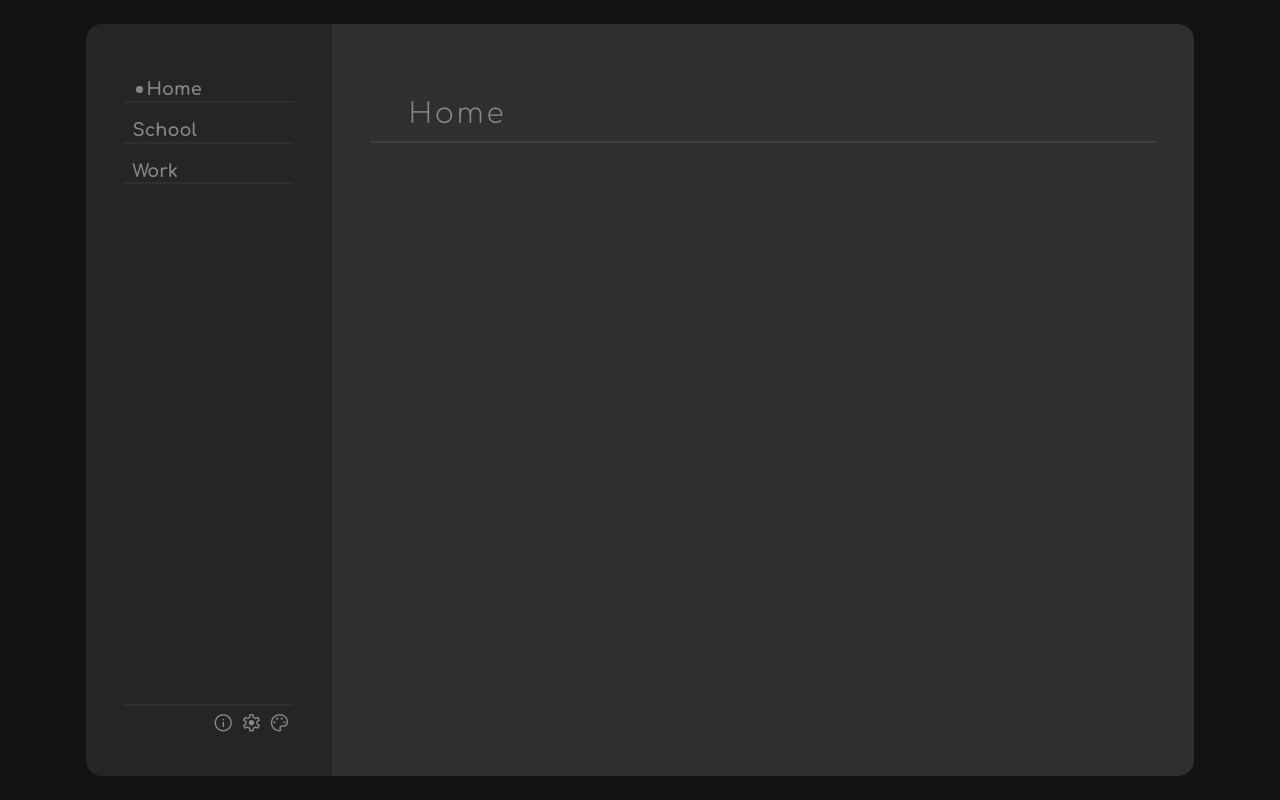
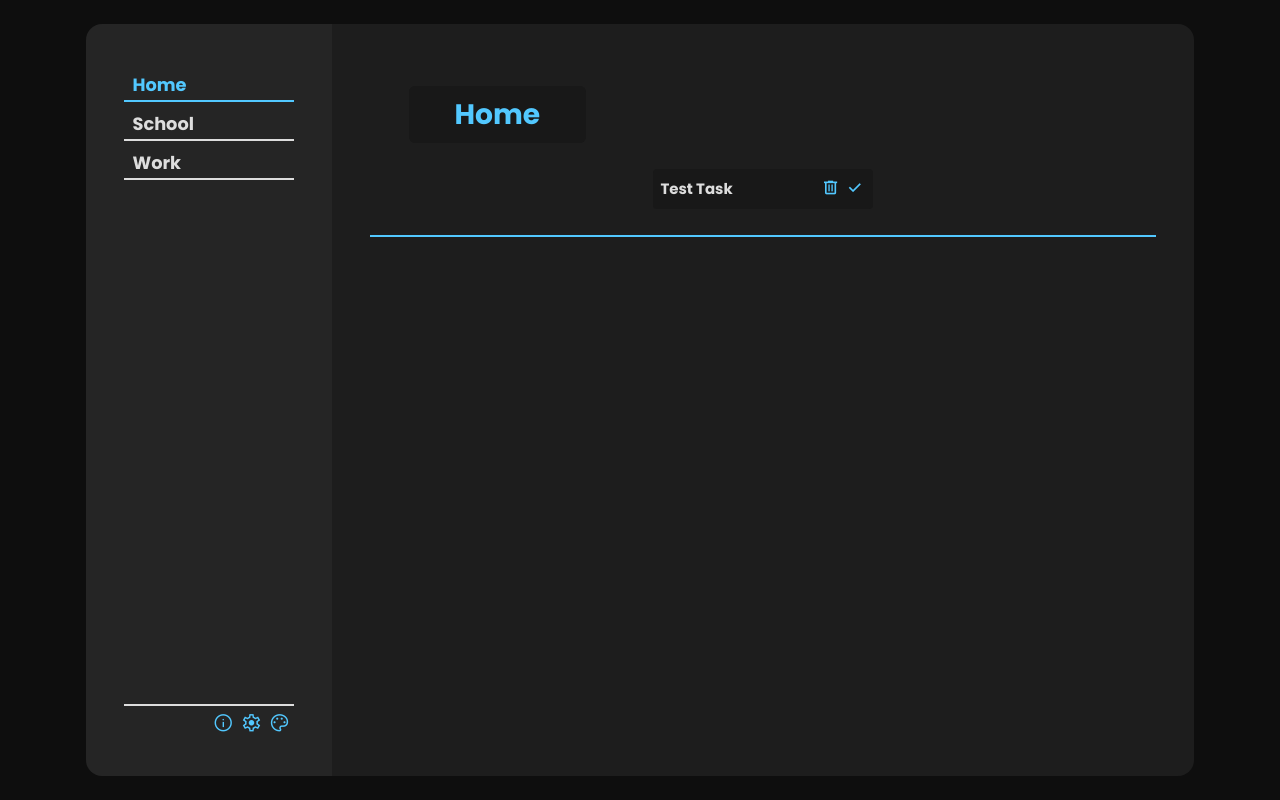
Before and after one commit to alexlp20/react-todolist, a React (Create React App) app: page / in a window 1280 px wide. Built offline with nearby package versions, Linux system fonts and the light colour scheme.

Commit message:
Changed style a bit; Started creating Task element

```diff
--- a/src/App.jsx
+++ b/src/App.jsx
@@ -2,13 +2,24 @@ import "./CSS/global.css";
 import Nav from "./Components/Nav"
 import Main from "./Components/Main";
 import { useState } from "react";
+
+const appStyles = {
+    width: "100vw",
+    height: "100vh",
+    padding: "3vh",
+    display: "flex",
+    flexDirection: "row",
+    justifyContent: "center",
+    alignItems: "stretch",
+    backgroundColor: "var(--appBackground)",
+}
 
 export var currentTab;
 function App() {
   const [current, setCurrent] = useState("Home");
   currentTab = current;
   return (
-    <div className="App">
+    <div className="App" style={appStyles}>
       <Nav function={(text) => {setCurrent(text)}} />
       <Main />
     </div>
--- a/src/CSS/components.css
+++ b/src/CSS/components.css
@@ -1,48 +1,19 @@
-nav {
-    width: 20%;
-    padding: 3vw;
-
-    display: flex;
-    flex-direction: column;
-    justify-content: space-between;
-
-    border-radius: 1em 0 0 1em;
-
-    background-color: var(--firstLower);
-}
-
-main {
-    width: 70%;
-    padding: 3vw;
-    border-radius: 0 1em 1em 0;
-
-    background-color: var(--first);
-}
-
 .NavTab{
-    color: var(--second);
-
+    color: var(--underline);
     padding-left: 5%;
-    padding-block: 10%;
+    padding-block: 5%;
     padding-bottom: 1%;
-
-    border-bottom: solid 2px var(--first);
-
+    border-bottom: solid 2px var(--underline);
     display: flex;
     align-items: center;
     justify-content: flex-start;
-
     transition: all 300ms;
-
     font-size: 1.9vh;
 }
 .NavTab:hover{
     color: var(--secondLower);
-
     padding-left: 20%;
-
-    border-bottom-color: var(--second);
-
+    border-bottom-color: var(--secondLower);
     cursor: pointer;
 }
 
@@ -50,25 +21,12 @@ main {
     width: 100%;
     height: 12%;
     padding-inline: 3vw;
-
     display: flex;
     justify-content: space-between;
     align-items: flex-end;
 }
 
-.currentNavTab::before{
-    content: "";
-
-    width: 0.5vw;
-    height: 0.5vw;
-    margin: 0.3vw;
-    background-color: var(--second);
-    border-radius: 50%;
-    transition: all 300ms;
+.currentNavTab{
+    color: var(--blue);
+    border-bottom-color: var(--blue);
 }
-.currentNavTab:hover::before{
-    background-color: var(--secondLower);
-}
-.currentNavTab:hover{
-    padding-left: 6%;
-}
--- a/src/CSS/global.css
+++ b/src/CSS/global.css
@@ -1,5 +1,4 @@
-@import url('https://fonts.googleapis.com/css2?family=Comfortaa:wght@300;400;500;600;700&family=Raleway:ital,wght@0,100;0,200;0,300;0,400;0,500;0,600;0,700;0,800;0,900;1,100;1,200;1,300;1,400;1,500;1,600;1,700;1,800;1,900&display=swap');
-@import url('https://fonts.googleapis.com/css2?family=Courier+Prime:ital,wght@0,400;0,700;1,400;1,700&display=swap');
+@import url('https://fonts.googleapis.com/css2?family=Bebas+Neue&family=Pacifico&family=Poppins:ital,wght@0,100;0,200;0,300;0,400;0,500;0,600;0,700;0,800;0,900;1,100;1,200;1,300;1,400;1,500;1,600;1,700;1,800;1,900&family=Sacramento&display=swap');
 /*
     THIS FILE IS USED TO DEFINE
     THE GENERAL STYLES OF THE APP
@@ -15,45 +14,47 @@
 .icon{
     margin: 0.3vw;
 
-    color:var(--second);
+    color:var(--blue);
     font-size: 1.6vw;
 
     transition: all 750ms ease-in-out;
 }
 .icon:hover{color: var(--secondLower); cursor: pointer; rotate: 360deg;}
+.taskIcon {
+    margin: 0.3vw;
+    color:var(--blue);
+    font-size: 1.3vw;
+}
+.taskIcon{
+    font-variation-settings:
+    'FILL' 0,
+    'wght' 900,
+    'GRAD' 0,
+    'opsz' 48
+}
 *{
-    font-family: "Comfortaa", sans-serif;
+    font-family: "Poppins", sans-serif;
     margin: 0;
     padding: 0;
     box-sizing: border-box;
 }
 :root{
-    --appBackground: rgb(18, 18, 18);
-    --first: rgb(47, 47, 47);
-    --firstLower: rgb(37, 37, 37);
-    --middle: rgb(62, 62, 62);
-    --second: rgb(134, 134, 134);
+    --appBackground: rgb(14, 14, 14);
+    --main: rgb(29, 29, 29);
+    --nav: rgb(37, 37, 37);
+    --underline: rgb(221, 221, 221);
+    --blue: rgb(82, 200, 255);
     --secondLower: rgb(255, 255, 255);
+    --darker: rgb(24, 24, 24);
+
+    --accept: rgb(35, 195, 29);
+    --delete: rgb(222, 0, 0);
 }
 /*
     ALL DEFAULT STYLES
     START WITH CAPITAL LETTER
 */
-.App {
-    width: 100vw;
-    height: 100vh;
-    padding: 3vh;
-
-
-    display: flex;
-    flex-direction: row;
-    justify-content: center;
-    align-items: stretch;
-
-    background-color: var(--appBackground);
-}
 
 .Heading{
-    font-family: "Comfortaa", cursive;
     font-weight: bolder;
 }
--- a/src/Components/Main.jsx
+++ b/src/Components/Main.jsx
@@ -1,30 +1,52 @@
-import { useState } from "react";
 import { currentTab } from "../App";
+import Task from "./Task";
+
+const mainStyles = {
+    width: "70%",
+    padding: "3vw",
+    borderRadius: "0 1em 1em 0",
+    backgroundColor: "var(--main)"
+}
 
 function HeaderOfTaskSection(props){
     return(
         <div
-        className="AddTaskSection"
-        style={{
-            borderBottom: "solid 2px var(--middle)",
-            paddingBottom: "1.4%",
-        }}>
+        className="AddTaskSection">
             <h2
             style={{
-                letterSpacing: "0.1em",
+                width: "25%",
+                padding: "1%",
                 fontSize: "2.2vw",
-                fontFamily: "Comfortaa, sans-serif",
-                fontWeight: "lighter",
-                color: "var(--second)",}}
+                fontFamily: "'Poppins', sans-serif",
+                fontWeight: "bolder",
+                boxSizing: "border-box",
+                color: "var(--blue)",
+                backgroundColor: "var(--darker)",
+                textAlign: "center",
+                borderRadius: "0.2em"
+            }}
             >{currentTab}
             </h2>
         </div>
     );
 }
+
 function Main(props){
     return (
-        <main>
+        <main style={mainStyles}>
             <HeaderOfTaskSection currentTab={currentTab}/>
+            <div className="TaskContainer" style={{
+                display: "flex",
+                flexDirection: "row",
+                justifyContent: "center",
+
+                padding: "2vw",
+                height: "auto",
+                borderBottom: "solid 2px var(--blue)",
+
+            }}>
+                <Task title="Test Task"/>
+            </div>
         </main>
     );
 }
--- a/src/Components/Nav.jsx
+++ b/src/Components/Nav.jsx
@@ -1,32 +1,40 @@
-import { tab } from "@testing-library/user-event/dist/tab";
-import { useState } from "react";
-import { currentTab } from "../App";
 import "../CSS/components.css";
 import "../CSS/global.css";
+import { currentTab } from "../App";
 
-function NavTab(props){;
+const navStyles = {
+    width: "20%",
+    padding: "3vw",
+    display: "flex",
+    flexDirection: "column",
+    justifyContent: "space-between",
+    borderRadius: "1em 0 0 1em",
+    backgroundColor: "var(--nav)"
+}
+
+
+function NavTab(props){
     return (
-    <div className={`NavTab ${(props.current === props.content) ? "currentNavTab" : ""}`}>
-        <h3 onClick={() => {props.function()}} className="Heading">{props.content}</h3>
+    <div onClick={() => {props.function()}} className={`NavTab ${(props.current === props.content) ? "currentNavTab" : ""}`}>
+        <h3 className="Heading">{props.content}</h3>
     </div>
     );
 }
 function NavTabContainer(props){
-    const [current, setCurrent] = useState("Home");
     return (
     <div className="tabContainer">
-        <NavTab function={() => {props.updateTab("Home") }} current={current} content="Home"/>
-        <NavTab function={() => {props.updateTab("School"); }} current={current} content="School"/>
-        <NavTab function={() => {props.updateTab("Work"); }} current={current} content="Work"/>
+        <NavTab function={() => {props.updateTab("Home") }} current={currentTab} content="Home"/>
+        <NavTab function={() => {props.updateTab("School"); }} current={currentTab} content="School"/>
+        <NavTab function={() => {props.updateTab("Work"); }} current={currentTab} content="Work"/>
     </div>);
 }
 function Nav(props){
     return (
-        <nav>
+        <nav style={navStyles}>
             <NavTabContainer updateTab={(text) => {props.function(text)}} />
             <div className="miscButtons" style={{
                     color: "var(--second)",
-                    borderTop: "solid 2px var(--first)",
+                    borderTop: "solid 2px var(--underline)",
                     paddingTop: "2%",
                     display: "flex",
                     justifyContent: "flex-end"}}>
--- /dev/null
+++ b/src/Components/Task.jsx
@@ -0,0 +1,26 @@
+
+const taskStyles = {
+    width: "30%",
+    height: "5vh",
+    display: "flex",
+    justifyContent: "space-between",
+    alignItems: "center",
+    background: "var(--darker)",
+    color: "var(--underline)",
+    borderRadius: "0.3em",
+    paddingLeft: "1%",
+    fontSize: "1vw"
+}
+function Task(props) {
+    return (
+        <div style={taskStyles}>
+            <h3>{props.title}</h3>
+            <div className="icons" style={{marginInline: "3%"}}>
+                <span className="material-symbols-outlined taskIcon">delete</span>
+                <span className="material-symbols-outlined taskIcon">done</span>
+            </div>
+        </div>
+    );
+}
+
+export default Task;
```
